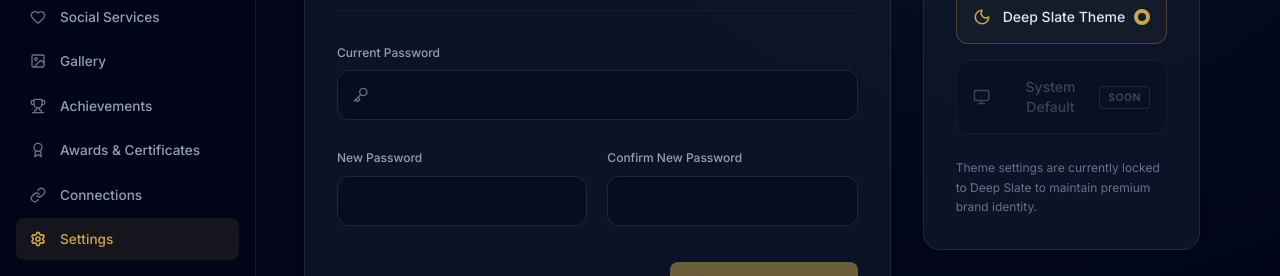
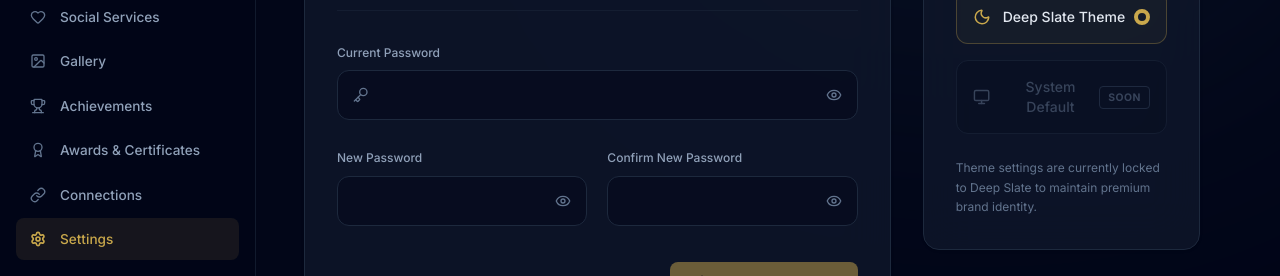
Before and after one commit to addielaruework-star/Mohd-Basharat, a React (Vite) app in the folder basharat ullaha/: page /admin/settings in a window 1280 px wide. Shown: the part 319-595 px from the top of the page. Built offline with nearby package versions, Linux system fonts and the light colour scheme; no server answers; the database is empty; sample sign-in values are in the browser's storage.

Commit message:
fixed admin auth stability and gallery CTA issues

```diff
--- a/basharat ullaha/src/lib/firebase.js
+++ b/basharat ullaha/src/lib/firebase.js
@@ -1,5 +1,5 @@
 import { initializeApp } from "firebase/app";
-import { getAuth, browserLocalPersistence, setPersistence } from "firebase/auth";
+import { getAuth } from "firebase/auth";
 import { getFirestore } from "firebase/firestore";
 
 const firebaseConfig = {
@@ -16,11 +16,4 @@ const app = initializeApp(firebaseConfig);
 export const auth = getAuth(app);
 export const db   = getFirestore(app);
 
-// Initialize persistence as soon as possible for admin session stability
-if (typeof window !== 'undefined') {
-  setPersistence(auth, browserLocalPersistence).catch((err) => {
-    console.error("Firebase auth persistence error:", err);
-  });
-}
-
 export default app;
--- a/basharat ullaha/src/pages/admin/Settings.jsx
+++ b/basharat ullaha/src/pages/admin/Settings.jsx
@@ -1,11 +1,17 @@
 import { useState } from 'react';
 import { m, AnimatePresence } from 'framer-motion';
-import { Shield, Key, Loader2, CheckCircle2, AlertCircle, Monitor, Moon } from 'lucide-react';
+import { Shield, Key, Loader2, CheckCircle2, AlertCircle, Monitor, Moon, Eye, EyeOff } from 'lucide-react';
+import { auth } from '../../lib/firebase';
+import { reauthenticateWithCredential, EmailAuthProvider, updatePassword } from 'firebase/auth';
 
 export default function Settings() {
   const [currentPassword, setCurrentPassword] = useState('');
   const [newPassword, setNewPassword] = useState('');
   const [confirmPassword, setConfirmPassword] = useState('');
+
+  const [showCurrent, setShowCurrent] = useState(false);
+  const [showNew, setShowNew] = useState(false);
+  const [showConfirm, setShowConfirm] = useState(false);
 
   const [loading, setLoading] = useState(false);
   const [status, setStatus] = useState(null);
@@ -24,19 +30,41 @@ export default function Settings() {
     setLoading(true);
     setStatus(null);
 
-    // Mock API Call
-    setTimeout(() => {
+    try {
+      const user = auth.currentUser;
+      if (!user) {
+        throw new Error("No authenticated session found. Please log in again.");
+      }
+
+      // Reauthenticate user before changing password
+      const credential = EmailAuthProvider.credential(user.email, currentPassword);
+      await reauthenticateWithCredential(user, credential);
+
+      // Update password
+      await updatePassword(user, newPassword);
+
+      setStatus({ type: 'success', message: 'Password has been successfully updated.' });
+      setCurrentPassword('');
+      setNewPassword('');
+      setConfirmPassword('');
+      setShowCurrent(false);
+      setShowNew(false);
+      setShowConfirm(false);
+      setTimeout(() => setStatus(null), 4000);
+    } catch (err) {
+      console.error("Failed to update password:", err);
+      let errMsg = "Failed to update password. Please check your credentials.";
+      if (err.code === 'auth/wrong-password' || err.code === 'auth/invalid-credential') {
+        errMsg = "Current password is incorrect.";
+      } else if (err.code === 'auth/weak-password') {
+        errMsg = "New password is too weak.";
+      } else if (err.message) {
+        errMsg = err.message;
+      }
+      setStatus({ type: 'error', message: errMsg });
+    } finally {
       setLoading(false);
-      if (currentPassword === 'Alice123@') {
-        setStatus({ type: 'success', message: 'Password has been successfully updated.' });
-        setCurrentPassword('');
-        setNewPassword('');
-        setConfirmPassword('');
-        setTimeout(() => setStatus(null), 4000);
-      } else {
-        setStatus({ type: 'error', message: 'Current password is incorrect.' });
-      }
-    }, 1000);
+    }
   };
 
   return (
@@ -81,26 +109,66 @@ export default function Settings() {
                 <label className="block text-[0.75rem] font-medium text-slate-400">Current Password</label>
                 <div className="relative group">
                   <Key className="absolute left-4 top-1/2 -translate-y-1/2 text-slate-500" size={16} />
-                  <input type="password" required value={currentPassword} onChange={e => setCurrentPassword(e.target.value)}
-                    className="w-full pl-11 pr-4 py-3 bg-slate-950/50 border border-slate-800 rounded-xl focus:outline-none focus:border-[#c9a84c]/50 focus:bg-slate-900 text-slate-100 transition-all text-[0.9rem]" />
+                  <input
+                    type={showCurrent ? "text" : "password"}
+                    required
+                    value={currentPassword}
+                    onChange={e => setCurrentPassword(e.target.value)}
+                    className="w-full pl-11 pr-12 py-3 bg-slate-950/50 border border-slate-800 rounded-xl focus:outline-none focus:border-[#c9a84c]/50 focus:bg-slate-900 text-slate-100 transition-all text-[0.9rem]"
+                  />
+                  <button
+                    type="button"
+                    onClick={() => setShowCurrent(!showCurrent)}
+                    className="absolute right-4 top-1/2 -translate-y-1/2 text-slate-500 hover:text-slate-300 transition-colors focus:outline-none"
+                  >
+                    {showCurrent ? <EyeOff size={16} /> : <Eye size={16} />}
+                  </button>
                 </div>
               </div>
 
               <div className="grid grid-cols-1 sm:grid-cols-2 gap-5 pt-2">
                 <div className="space-y-2">
                   <label className="block text-[0.75rem] font-medium text-slate-400">New Password</label>
-                  <input type="password" required value={newPassword} onChange={e => setNewPassword(e.target.value)}
-                    className="w-full px-4 py-3 bg-slate-950/50 border border-slate-800 rounded-xl focus:outline-none focus:border-[#c9a84c]/50 focus:bg-slate-900 text-slate-100 transition-all text-[0.9rem]" />
+                  <div className="relative group">
+                    <input
+                      type={showNew ? "text" : "password"}
+                      required
+                      value={newPassword}
+                      onChange={e => setNewPassword(e.target.value)}
+                      className="w-full pl-4 pr-12 py-3 bg-slate-950/50 border border-slate-800 rounded-xl focus:outline-none focus:border-[#c9a84c]/50 focus:bg-slate-900 text-slate-100 transition-all text-[0.9rem]"
+                    />
+                    <button
+                      type="button"
+                      onClick={() => setShowNew(!showNew)}
+                      className="absolute right-4 top-1/2 -translate-y-1/2 text-slate-500 hover:text-slate-300 transition-colors focus:outline-none"
+                    >
+                      {showNew ? <EyeOff size={16} /> : <Eye size={16} />}
+                    </button>
+                  </div>
                 </div>
                 <div className="space-y-2">
                   <label className="block text-[0.75rem] font-medium text-slate-400">Confirm New Password</label>
-                  <input type="password" required value={confirmPassword} onChange={e => setConfirmPassword(e.target.value)}
-                    className="w-full px-4 py-3 bg-slate-950/50 border border-slate-800 rounded-xl focus:outline-none focus:border-[#c9a84c]/50 focus:bg-slate-900 text-slate-100 transition-all text-[0.9rem]" />
+                  <div className="relative group">
+                    <input
+                      type={showConfirm ? "text" : "password"}
+                      required
+                      value={confirmPassword}
+                      onChange={e => setConfirmPassword(e.target.value)}
+                      className="w-full pl-4 pr-12 py-3 bg-slate-950/50 border border-slate-800 rounded-xl focus:outline-none focus:border-[#c9a84c]/50 focus:bg-slate-900 text-slate-100 transition-all text-[0.9rem]"
+                    />
+                    <button
+                      type="button"
+                      onClick={() => setShowConfirm(!showConfirm)}
+                      className="absolute right-4 top-1/2 -translate-y-1/2 text-slate-500 hover:text-slate-300 transition-colors focus:outline-none"
+                    >
+                      {showConfirm ? <EyeOff size={16} /> : <Eye size={16} />}
+                    </button>
+                  </div>
                 </div>
               </div>
 
               <div className="pt-4 flex justify-end gap-3">
-                <button type="button" onClick={() => { setCurrentPassword(''); setNewPassword(''); setConfirmPassword(''); setStatus(null); }} className="px-5 py-2.5 rounded-lg text-sm font-medium text-slate-400 hover:text-slate-200 transition-colors">
+                <button type="button" onClick={() => { setCurrentPassword(''); setNewPassword(''); setConfirmPassword(''); setStatus(null); setShowCurrent(false); setShowNew(false); setShowConfirm(false); }} className="px-5 py-2.5 rounded-lg text-sm font-medium text-slate-400 hover:text-slate-200 transition-colors">
                   Clear
                 </button>
                 <button type="submit" disabled={loading || !currentPassword || !newPassword || !confirmPassword} className="bg-[#c9a84c] text-slate-950 hover:bg-[#dfc26b] py-2.5 px-6 rounded-lg flex items-center gap-2 text-[0.85rem] font-semibold transition-all disabled:opacity-50 disabled:active:scale-100 active:scale-[0.98]">
@@ -143,6 +211,5 @@ export default function Settings() {
 
       </div>
     </div>
-
   );
 }
--- a/basharat ullaha/src/pages/home/GalleryBannerSection.jsx
+++ b/basharat ullaha/src/pages/home/GalleryBannerSection.jsx
@@ -14,12 +14,12 @@ const GalleryBannerSection = memo(function GalleryBannerSection({ profile, galle
         style={{ objectPosition: 'center 30%' }}
       />
       <div className="overlay-premium flex items-end">
-        <div className="container-custom pb-10">
+        <div className="container-custom pb-10" style={{ pointerEvents: 'auto' }}>
           <p className="eyebrow mb-2">Gallery</p>
           <h3 className="font-display font-bold text-white mb-4" style={{ fontSize: 'clamp(1.4rem, 3vw, 2rem)' }}>
             {profile?.galleryBannerTitle || 'Visual Chronicle of Service'}
           </h3>
-          <Link to="/gallery" className="btn-ghost">
+          <Link to="/gallery" className="btn-ghost" style={{ pointerEvents: 'auto' }}>
             View Full Gallery <ArrowRight size={16} />
           </Link>
         </div>
```
